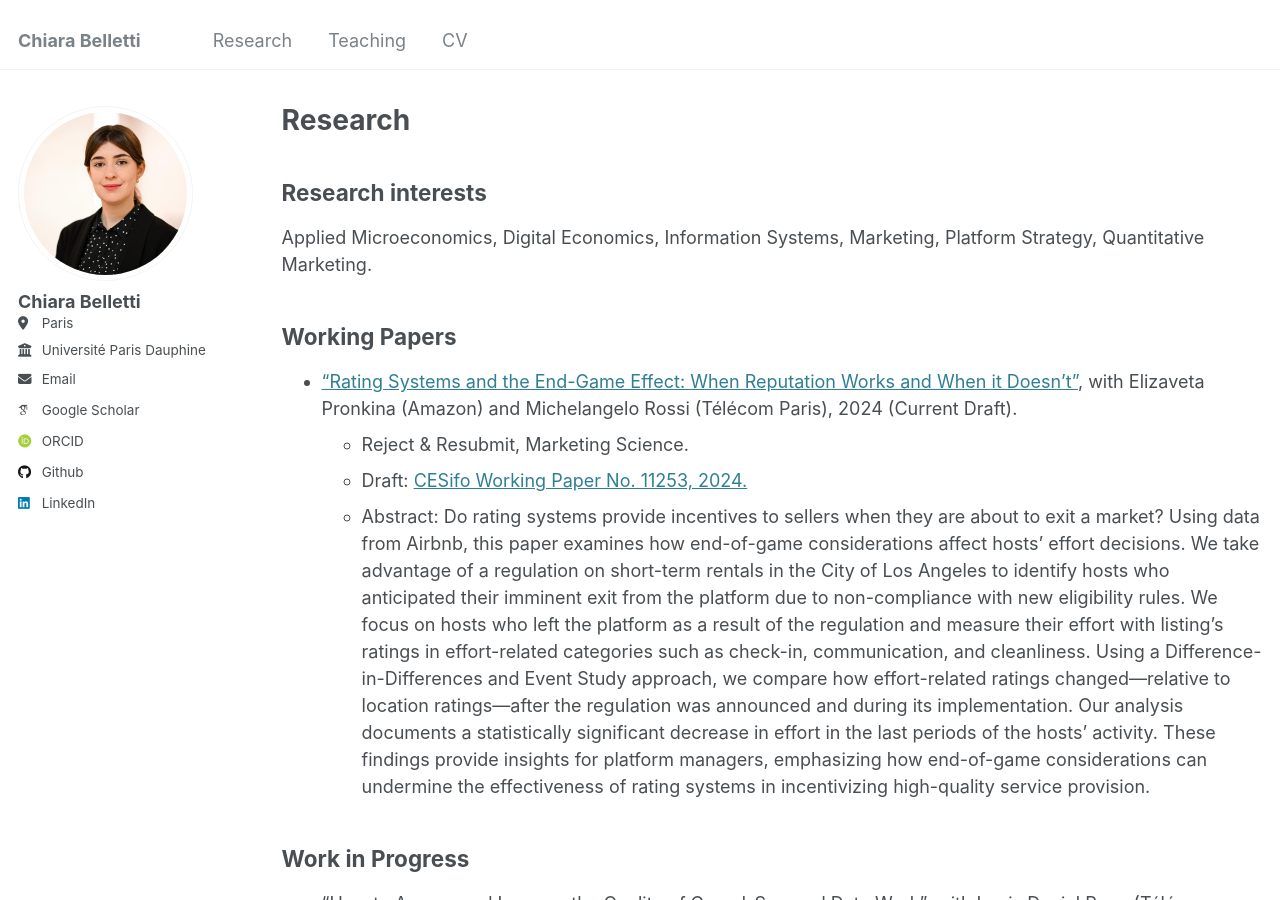
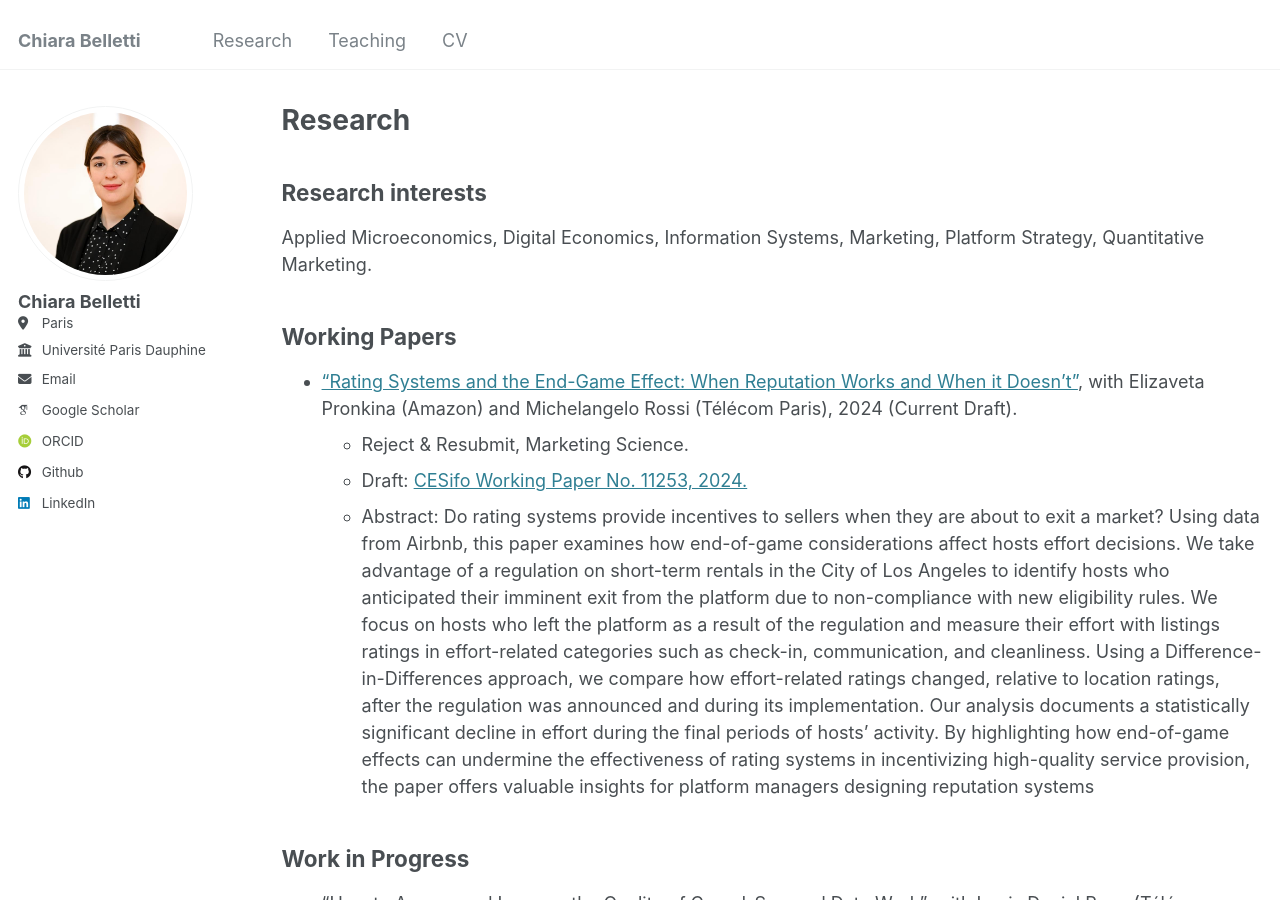
Before and after one commit to ChiaraBelletti/ChiaraBelletti.github.io, a Jekyll site: the page built from _pages/research.md, in a window 1280 px wide and 900 px high. Built offline with Jekyll 4.4.1, drawn with Linux system fonts in a browser that asks for light colours; some web fonts are replaced.

Commit message:
Update research.md

```diff
--- a/_pages/research.md
+++ b/_pages/research.md
@@ -19,8 +19,11 @@
 * <a href="https://www.cesifo.org/en/publications/2024/working-paper/rating-systems-and-end-game-effect-when-reputation-works-and-when">"Rating Systems and the End-Game Effect: When Reputation Works and When it Doesn't"</a>, with Elizaveta Pronkina (Amazon) and Michelangelo Rossi (Télécom Paris), 2024 (Current Draft).
   * Reject & Resubmit, Marketing Science.
   * Draft: <a href="https://www.cesifo.org/en/publications/2024/working-paper/rating-systems-and-end-game-effect-when-reputation-works-and-when">CESifo Working Paper No. 11253, 2024.</a>
-  * Abstract: Do rating systems provide incentives to sellers when they are about to exit a market? Using data from Airbnb, this paper examines how end-of-game considerations affect hosts’ effort decisions. We take advantage of a regulation on short-term rentals in the City of Los Angeles to identify hosts who anticipated their imminent exit from the platform due to non-compliance with new eligibility rules. We focus on hosts who left the platform as a result of the regulation and measure their effort with listing’s ratings in effort-related categories such as check-in, communication, and cleanliness.
-Using a Difference-in-Differences and Event Study approach, we compare how effort-related ratings changed—relative to location ratings—after the regulation was announced and during its implementation. Our analysis documents a statistically significant decrease in effort in the last periods of the hosts’ activity. These findings provide insights for platform managers, emphasizing how end-of-game considerations can undermine the effectiveness of rating systems in incentivizing high-quality service provision.
+  * Abstract: Do rating systems provide incentives to sellers when they are about to exit a market? Using data from Airbnb, this paper examines how end-of-game considerations affect hosts effort decisions. We take advantage of a regulation on short-term rentals in the City of Los Angeles to identify hosts who
+anticipated their imminent exit from the platform due to non-compliance with new eligibility rules.
+We focus on hosts who left the platform as a result of the regulation and measure their effort with listings ratings in effort-related categories such as check-in, communication, and cleanliness. Using a Difference-in-Differences approach, we compare how effort-related ratings changed, relative to location ratings, after the regulation was announced and during its implementation.
+Our analysis documents a statistically significant decline in effort during the final periods of hosts’ activity. By highlighting how end-of-game effects can
+undermine the effectiveness of rating systems in incentivizing high-quality service provision, the paper offers valuable insights for platform managers designing reputation systems
 
 Work in Progress
 -----
```
